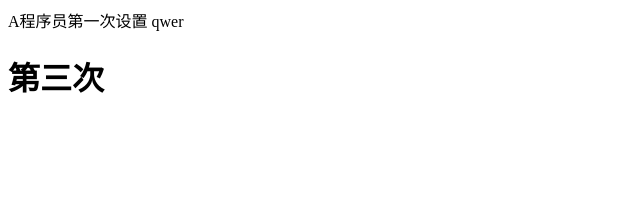
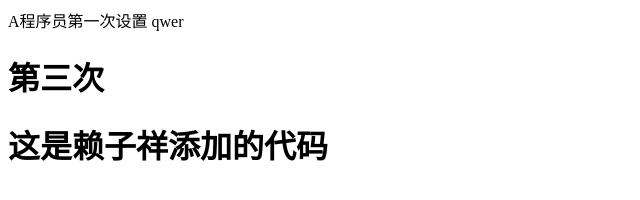
Before and after one commit to SEA-DH/git-demo, a plain HTML site: page index.html in a window 1280 px wide. Shown: the whole page, without its empty margins (0-640 px from the left). Drawn offline with Linux system fonts and the light colour scheme.

Commit message:
赖子祥添加了一行代码

```diff
--- a/index.html
+++ b/index.html
@@ -11,6 +11,7 @@
 <body>
     A程序员第一次设置 qwer
     <h1>第三次</h1>
+    <h1>这是赖子祥添加的代码</h1>
 </body>
 
 </html>
```
